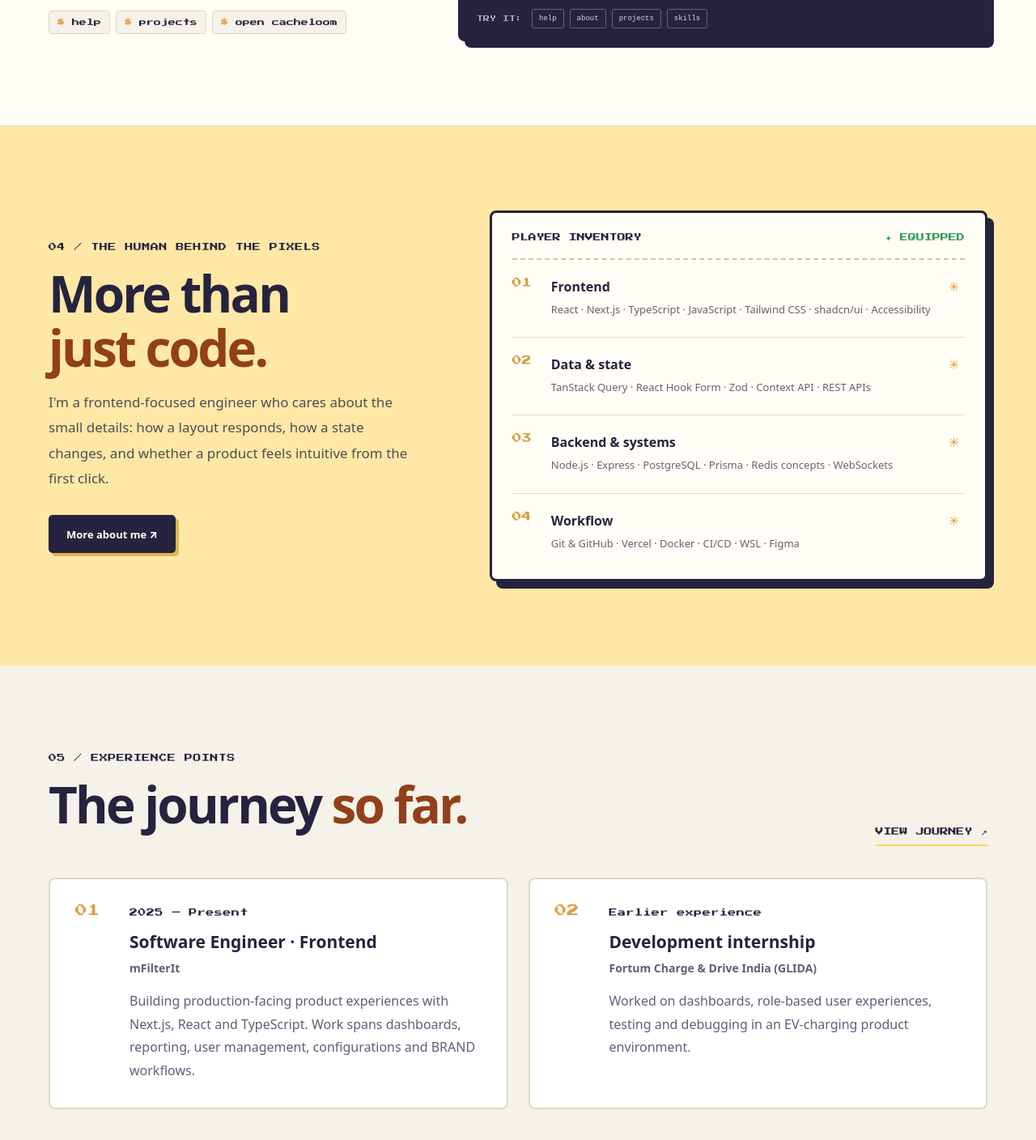
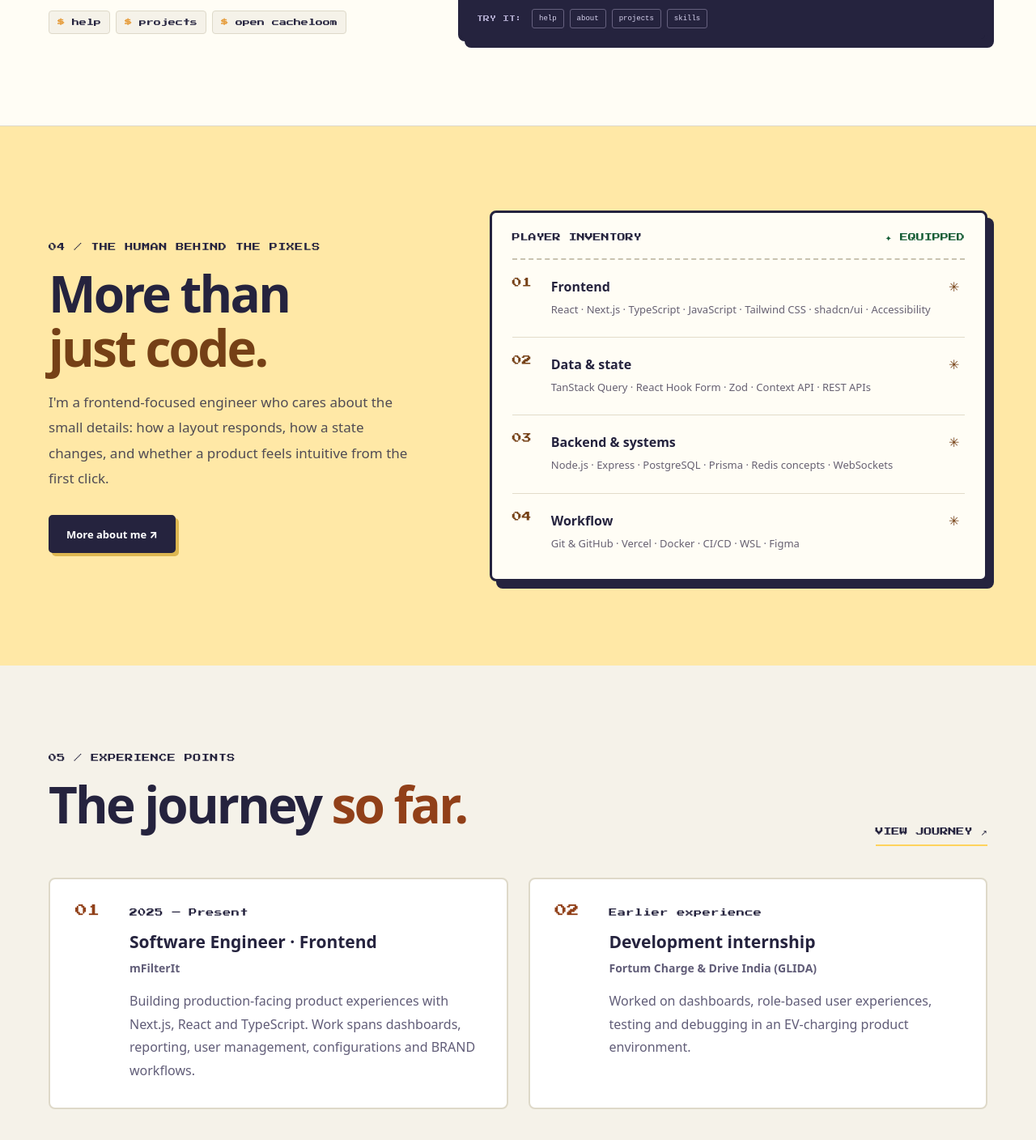
Before and after one commit to Arpitruh/Personal_Portfolio, a Next.js app: page / in a window 1280 px wide. Shown: the part 4767-6175 px from the top of the page at 81% size. Built offline with nearby package versions, Linux system fonts and the light colour scheme; no server answers.

Commit message:
Correct remaining palette contrast on inventory, experience and About accents
Give decorative labels readable foreground colors on fixed cream and gold
backgrounds, including when the surrounding page switches to night mode.

```diff
--- a/src/app/globals.css
+++ b/src/app/globals.css
@@ -727,3 +727,10 @@ img,canvas,svg { max-width: 100%; }
 .project-card .project-index { display:inline-block; padding:7px 9px; border-radius:4px; background:#fffdf5; color:#25233e; z-index:3; }
 .skill-panel .skill-panel-heading { background:var(--paper); color:var(--ink); }
 .skill-panel .chip { background:var(--soft); color:var(--ink); }
+
+/* Phase 13 WCAG refinement: these fixed light surfaces need dark foregrounds,
+   even while the outer page is in night mode. */
+.section-about .about-intro h2 em { color:#754016; }
+.section-about .inventory-header span:last-child { color:#145c35; }
+.section-about .inventory-number,.section-about .inventory-star { color:#754016; }
+.timeline-entry strong,.milestone span,.philosophy-grid article > span,.experience-number { color:var(--readable-accent); }
```
Also changed, not shown: 1 other file (tests, documents, lock files or other folders).
